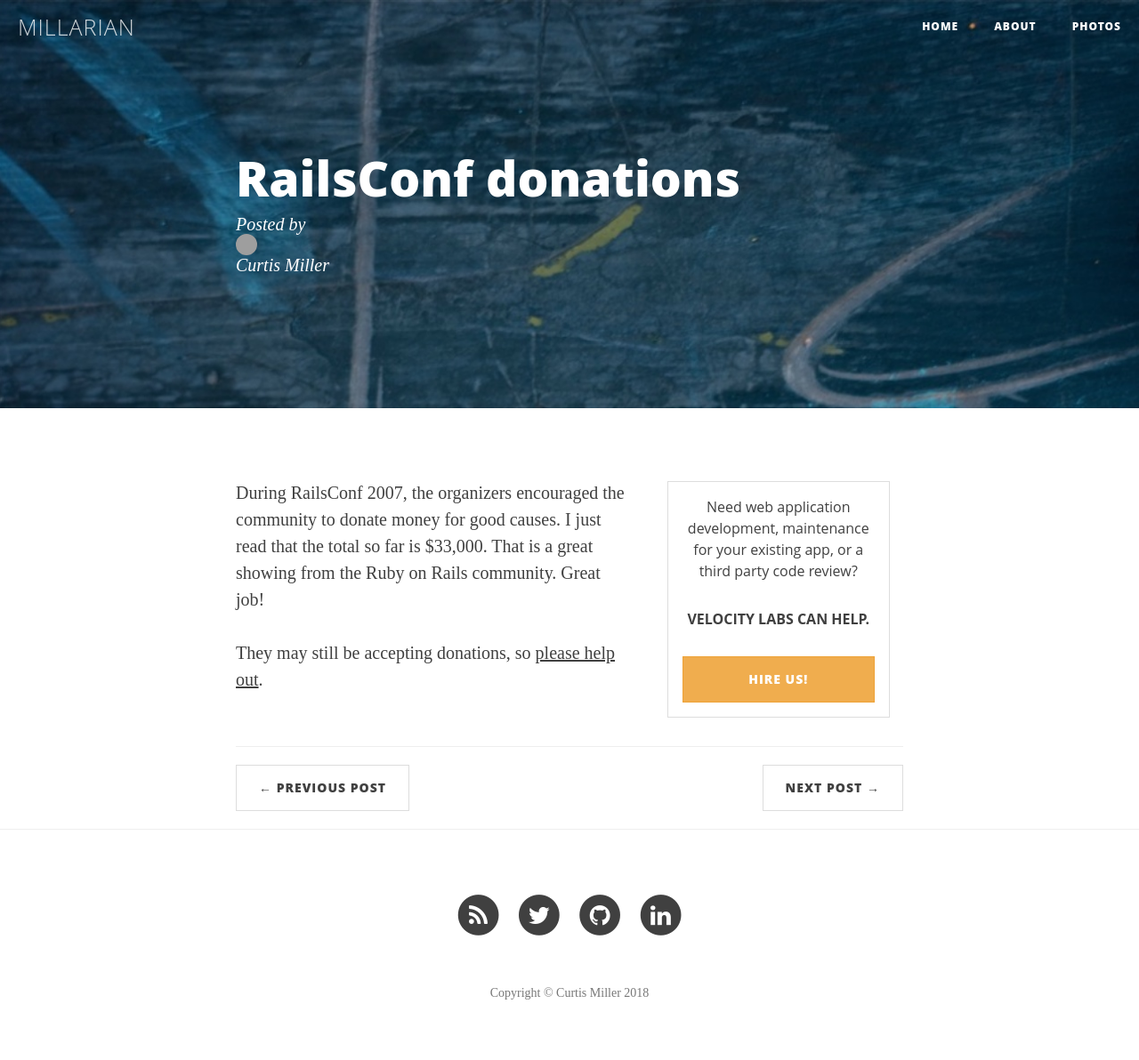
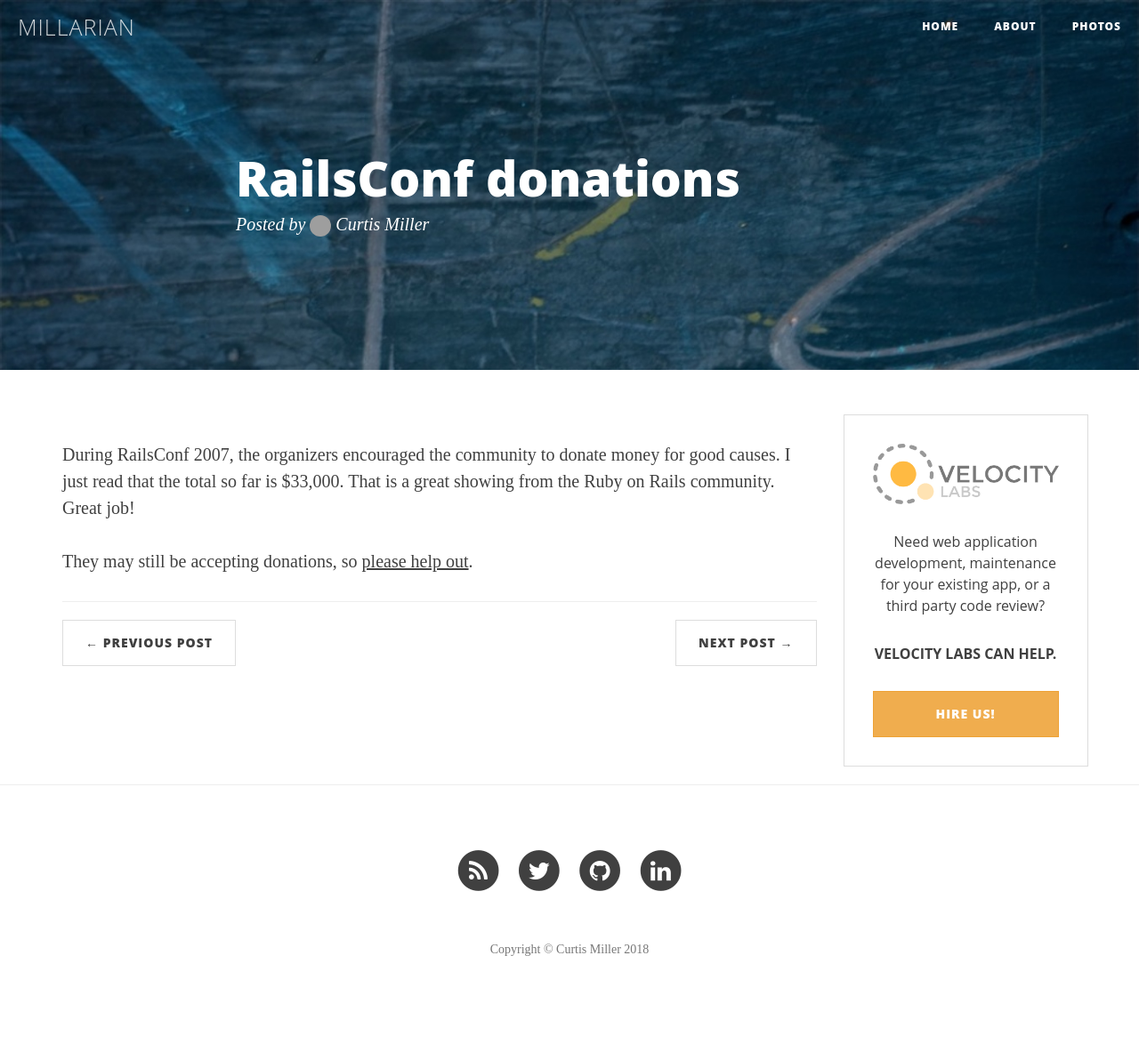
Before and after one commit to curtis/curtis.github.io, a Jekyll site: the page built from _posts/2007-05-22-railsconf-donations.html, in a window 1280 px wide. Shown: the whole page at 89% size. Built offline with Jekyll 4.4.1, drawn with Linux system fonts in a browser that asks for light colours; nearby versions of some CDN libraries; after the commit the page ends 1143 px from its top, so only the background shows below that; grey boxes are pictures that could not be loaded.

Commit message:
Update the VL box

```diff
--- a/_includes/hire.html
+++ b/_includes/hire.html
@@ -1,4 +1,7 @@
-<div class="hire text-center">
+<div id="hire" class="text-center" data-spy="affix" data-offset-top=700 data-offset-bottom=400>
+  <p>
+    <img src="/img/velocity-labs-logo-text.png" alt="Velocity Labs" class="img-responsive img-block" />
+  </p>
   <p>
     Need web application development, maintenance for your existing app, or a third party code review?
   </p>
--- a/_layouts/post.html
+++ b/_layouts/post.html
@@ -31,7 +31,7 @@ comments: true
 <article>
   <div class="container">
     <div class="row">
-      <div class="col-lg-8 col-lg-offset-2 col-md-10 col-md-offset-1">
+      <div class="col-md-9">
         {% if page.update %}
           <div class="panel panel-danger update">
             <div class="panel-heading">
@@ -41,15 +41,7 @@ comments: true
           </div>
         {% endif %}
 
-        <div class="col-sm-5 pull-right hidden-xs">
-          {% include hire.html %}
-        </div>
-
         {{ content }}
-
-        <div class="visible-xs">
-          {% include hire.html %}
-        </div>
 
         <hr style="clear: both;"/>
 
@@ -69,6 +61,9 @@ comments: true
 
         {% include comments.html %}
       </div>
+      <div class="col-md-3">
+        {% include hire.html %}
+      </div>
     </div>
   </div>
 </article>
--- a/css/style.css
+++ b/css/style.css
@@ -1,5 +1,9 @@
 .small, small {
   font-size: 70%;
+}
+
+.inline-block {
+  display: inline-block;
 }
 
 .intro-header {
@@ -46,14 +50,23 @@ img.pull-right {
   clear: both;
 }
 
-.hire {
+#hire {
   border: 1px solid #ddd;
   font-family: 'Open Sans', 'Helvetica Neue', Helvetica, Arial, sans-serif;
   font-size: 0.8em;
-  margin: 2em 0 2em 2em;
-  padding: 1em;
+  padding: 2em;
+  width: 275px;
 }
 
-.hire p {
+#hire.affix {
+  position: fixed!important;
+  top: 20px;
+}
+
+#hire p {
   margin-top: 0;
 }
+
+.post-preview {
+  padding: 1px 0 1em 0;
+}
```
Also changed, not shown: img/velocity-labs-logo-text.png (added).
